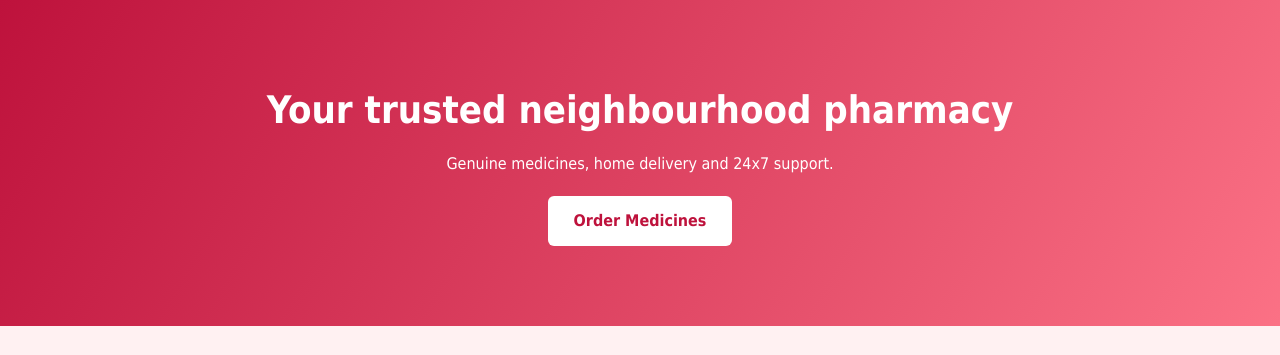
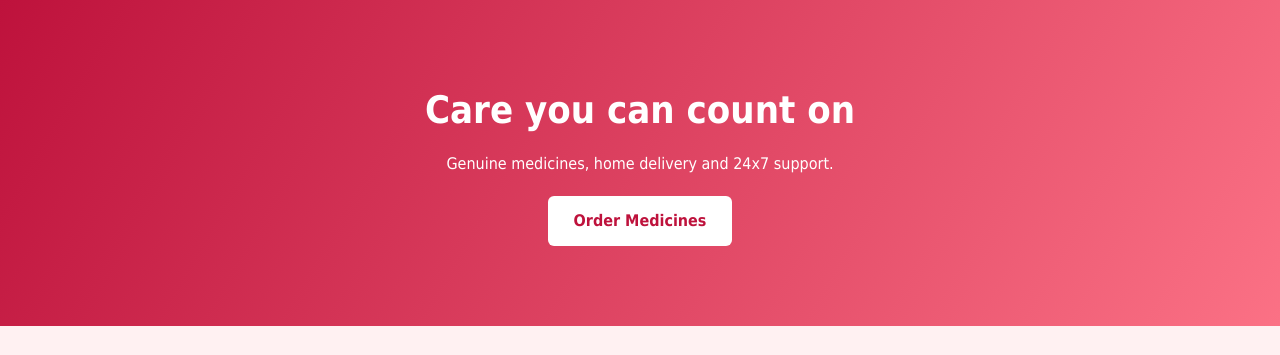
Before and after one commit to dharmajeetrathod24/healthplus-pharmacy, a Flask app: page / in a window 1280 px wide. Shown: the part 65-420 px from the top of the page. Run offline with Flask 3, Linux system fonts and the light colour scheme.

Commit message:
Update heading

```diff
--- a/templates/index.html
+++ b/templates/index.html
@@ -1,7 +1,7 @@
 {% extends "base.html" %}
 {% block content %}
 <div class="hero"><div class="box">
-<h1>Your trusted neighbourhood pharmacy</h1>
+<h1>Care you can count on</h1>
 <p>Genuine medicines, home delivery and 24x7 support.</p>
 <a class="cta" href="/order">Order Medicines</a>
 </div></div>
```
